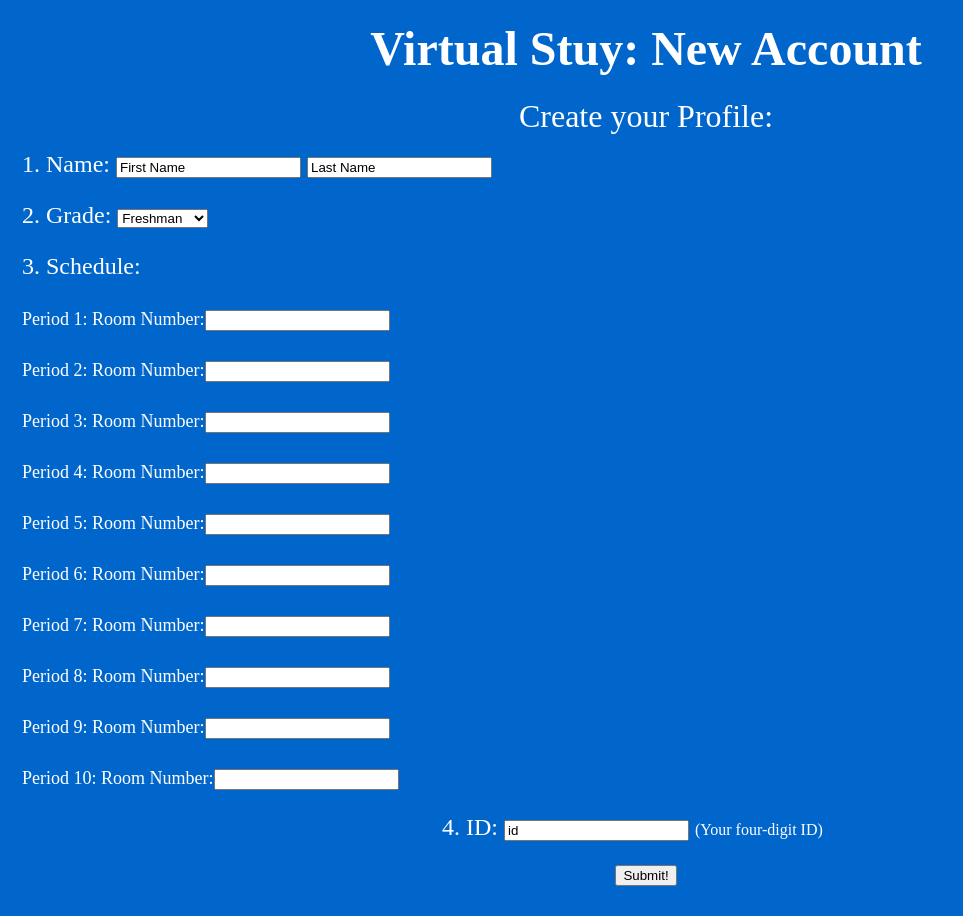
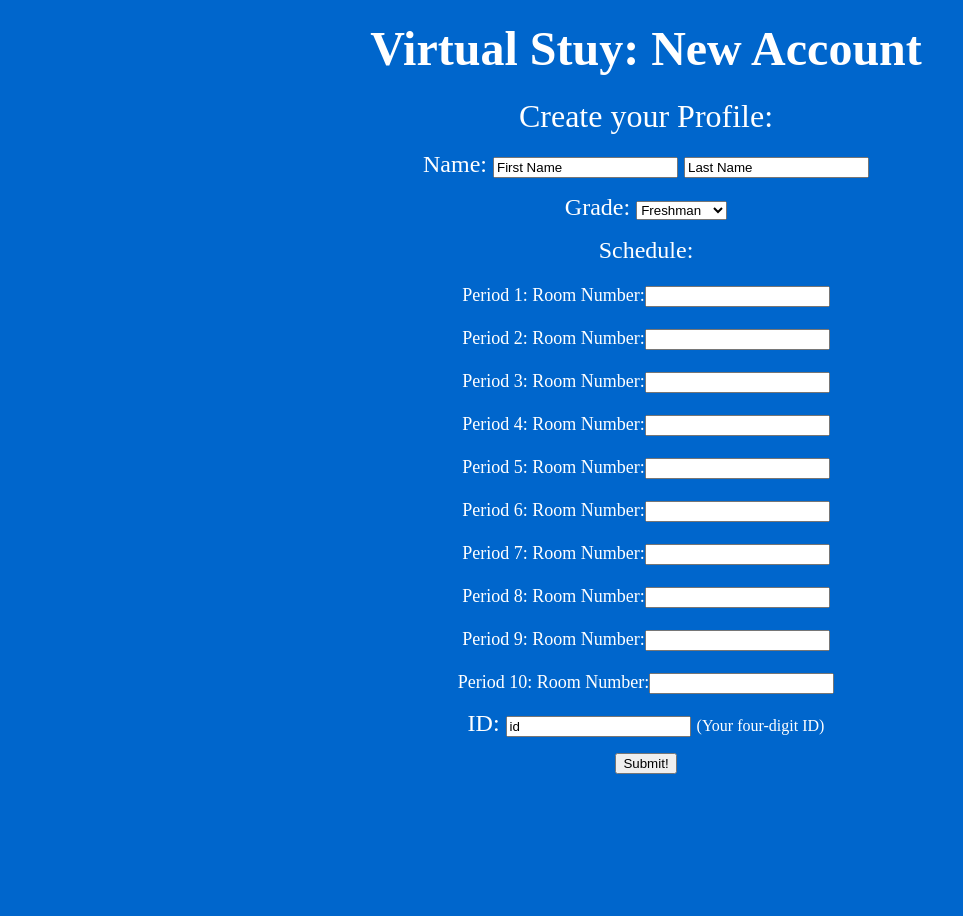
Before and after one commit to dkurk/DOHS, a Flask app: page /account in a window 1280 px wide. Shown: the whole page, without its empty margins (0-963 px from the left). After the commit the page ends 774 px from the top, so only its background shows below. Run offline with Flask 2, Linux system fonts and the light colour scheme; some libraries are stand-ins or nearby versions.

Commit message:
i made some formatting edits to account.html

```diff
--- a/templates/account.html
+++ b/templates/account.html
@@ -23,22 +23,21 @@ New Account
 </font>
 </div>
 
-<div id ="message">
+<div id ="message" align ="center">
 </div>
 
 <font size = 6>
 Create your Profile:
 </font>
 <p>
-</div>
 
 <font size = 5>
 
-1. Name: <input type=text id="first" value="First Name">
+Name: <input type=text id="first" value="First Name">
 <input type=text id="last" value="Last Name">
 <p>
 
-2. Grade:
+Grade:
 <select id="grade">
   <option value='9'>Freshman</option>
   <option value='10'>Sophomore</option>
@@ -47,7 +46,7 @@ Create your Profile:
 </select>
 <p>
 
-3. Schedule:
+Schedule:
 
 <font size = 4>
 <p>
@@ -77,16 +76,14 @@ Period 8: Room Number:<input type=text class="rooms">
 <p>
 
 Period 9: Room Number:<input type=text class="rooms">
-<p></div>
+<p>
 
 Period 10: Room Number:<input type=text class="rooms">
-</div></font>
 
 <font size = 5>
-<div style="padding-left:420px;">
 <p>
 
-4. ID: <input type=text id="idnum" value="id">
+ID: <input type=text id="idnum" value="id">
 <font size = 3>(Your four-digit ID)
 <p></div>
 <div align = "center">
```
